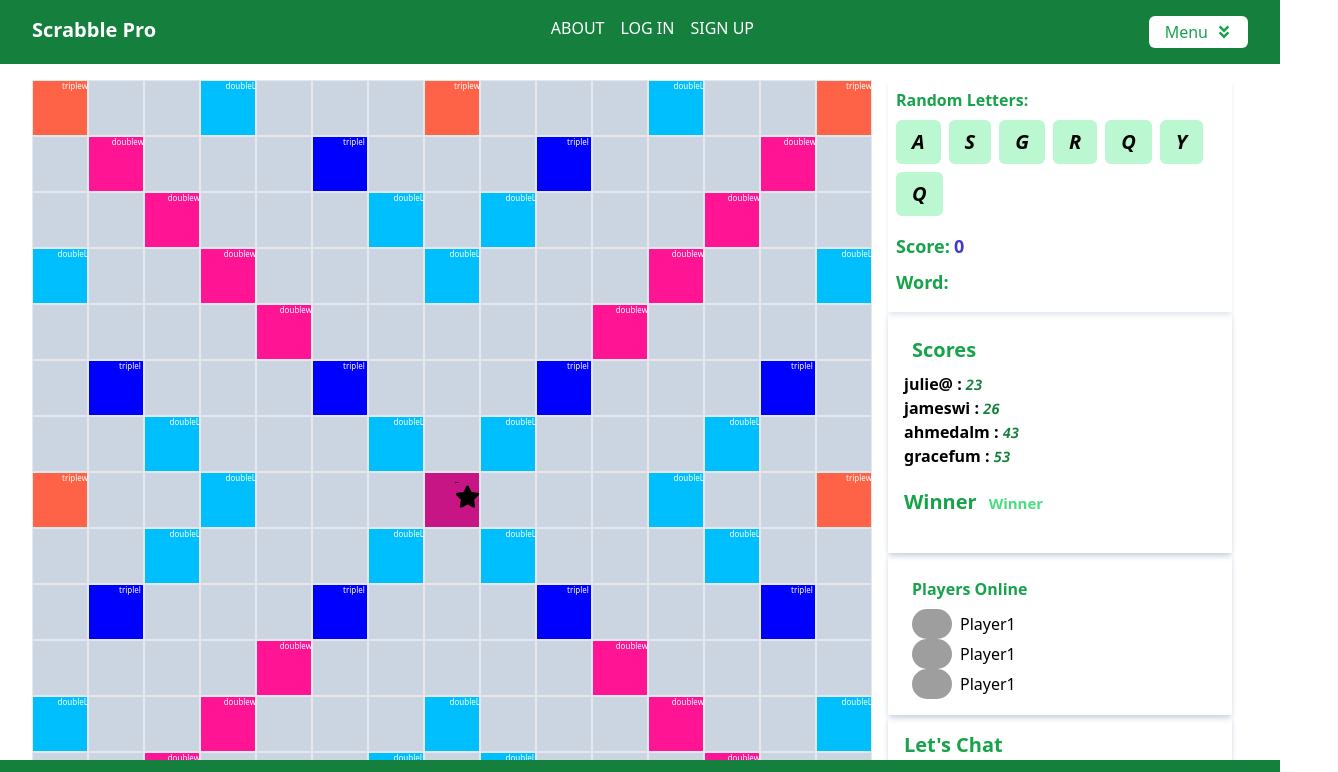
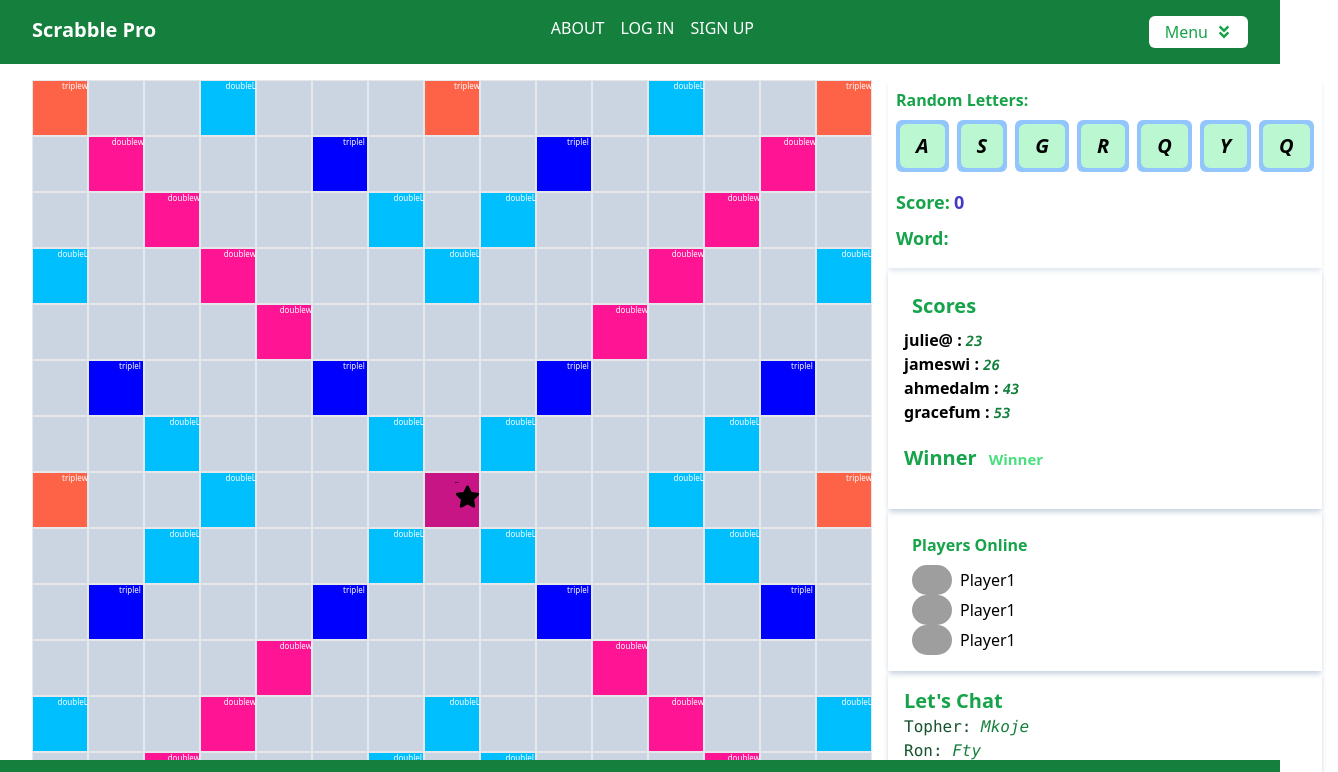
Before and after one commit to Topher254/scrabble, a React (Vite) app: page / in a window 1280 px wide. Shown: the top 772 px of the page, 1338 px wide, since content can reach past the window. Built offline with nearby package versions, Linux system fonts and the light colour scheme; data requests are answered from the project's data file; grey boxes are pictures that could not be loaded.

Commit message:
before merge

```diff
--- a/src/Components/Player2.jsx
+++ b/src/Components/Player2.jsx
@@ -281,15 +281,40 @@ const Play2 = () => {
     ],
   ];
 
-
   const letterValues = {
-    A: 1, B: 3, C: 3, D: 2, E: 1, F: 4, G: 2,
-    H: 4, I: 1, J: 8, K: 5, L: 1, M: 3, N: 1,
-    O: 1, P: 3, Q: 10, R: 1, S: 1, T: 1, U: 1,
-    V: 4, W: 4, X: 8, Y: 4, Z: 10
+    A: 1,
+    B: 3,
+    C: 3,
+    D: 2,
+    E: 1,
+    F: 4,
+    G: 2,
+    H: 4,
+    I: 1,
+    J: 8,
+    K: 5,
+    L: 1,
+    M: 3,
+    N: 1,
+    O: 1,
+    P: 3,
+    Q: 10,
+    R: 1,
+    S: 1,
+    T: 1,
+    U: 1,
+    V: 4,
+    W: 4,
+    X: 8,
+    Y: 4,
+    Z: 10,
   };
 
-  const [boardLetters, setBoardLetters] = useState(Array(15).fill().map(() => Array(15).fill("")));
+  const [boardLetters, setBoardLetters] = useState(
+    Array(15)
+      .fill()
+      .map(() => Array(15).fill(""))
+  );
   const [inputLetters, setInputLetters] = useState([]);
   const [randomLetters, setRandomLetters] = useState([]);
   const [isFirstInput, setIsFirstInput] = useState(true);
@@ -300,7 +325,7 @@ const Play2 = () => {
   }, []);
 
   const generateRandomLetters = () => {
-    const Alphabets = 'ABCDEFGHIJKLMNOPQRSTUVWXYZ';
+    const Alphabets = "ABCDEFGHIJKLMNOPQRSTUVWXYZ";
     let letters = [];
     for (let i = 0; i < 7; i++) {
       const randomIndex = Math.floor(Math.random() * Alphabets.length);
@@ -312,7 +337,10 @@ const Play2 = () => {
   const handleInputChange = (e) => {
     const inputLetter = e.target.value.toUpperCase();
     if (/^[A-Za-z]$/.test(inputLetter)) {
-      setInputLetters((prevInputLetters) => [...prevInputLetters, { letter: inputLetter }]);
+      setInputLetters((prevInputLetters) => [
+        ...prevInputLetters,
+        { letter: inputLetter },
+      ]);
       e.target.value = "";
     } else {
       alert("Please enter a single alphabetic character.");
@@ -320,7 +348,7 @@ const Play2 = () => {
   };
 
   const handleKeyPress = async (e, rowIndex, colIndex) => {
-    if (e.key === 'Enter') {
+    if (e.key === "Enter") {
       let inputLetter = e.target.value.toUpperCase();
 
       if (!randomLetters.includes(inputLetter)) {
@@ -337,11 +365,15 @@ const Play2 = () => {
 
       if (!isFirstInput) {
         const isValidMove =
-          (rowIndex === lastPosition.row && Math.abs(colIndex - lastPosition.col) === 1) ||
-          (colIndex === lastPosition.col && Math.abs(rowIndex - lastPosition.row) === 1);
+          (rowIndex === lastPosition.row &&
+            Math.abs(colIndex - lastPosition.col) === 1) ||
+          (colIndex === lastPosition.col &&
+            Math.abs(rowIndex - lastPosition.row) === 1);
 
         if (!isValidMove) {
-          alert("You can only place the letter adjacent to the last letter (up, down, left, or right).");
+          alert(
+            "You can only place the letter adjacent to the last letter (up, down, left, or right)."
+          );
           e.target.value = "";
           return;
         }
@@ -356,13 +388,16 @@ const Play2 = () => {
         return newBoardLetters;
       });
 
-      setInputLetters((prevInputLetters) => [...prevInputLetters, { letter: inputLetter, row: rowIndex, col: colIndex }]);
+      setInputLetters((prevInputLetters) => [
+        ...prevInputLetters,
+        { letter: inputLetter, row: rowIndex, col: colIndex },
+      ]);
 
       setLastPosition({ row: rowIndex, col: colIndex });
       setIsFirstInput(false);
 
       e.target.value = "";
-    } else if (e.key === 'Shift') {
+    } else if (e.key === "Shift") {
       // Map each input letter to its corresponding position in the random letters list
       let newRandomLetters = [...randomLetters];
       let newInputLetters = [];
@@ -372,7 +407,11 @@ const Play2 = () => {
         if (index !== -1) {
           newRandomLetters.splice(index, 1);
         } else {
-          newInputLetters.push({ letter, row: lastPosition.row, col: lastPosition.col });
+          newInputLetters.push({
+            letter,
+            row: lastPosition.row,
+            col: lastPosition.col,
+          });
         }
       });
 
@@ -398,7 +437,9 @@ const Play2 = () => {
 
     const sortedLetters = inputLetters.sort((a, b) => a.col - b.col);
 
-    const isVertical = sortedLetters.every(({ col }, i, arr) => col === arr[0].col);
+    const isVertical = sortedLetters.every(
+      ({ col }, i, arr) => col === arr[0].col
+    );
 
     if (isVertical) {
       sortedLetters.sort((a, b) => a.row - b.row);
@@ -465,21 +506,30 @@ const Play2 = () => {
         ))}
       </div>
       <div>
-
         <div className="flex flex-col shadow-md shadow-slate-200 mx-[1em] p-2 ml-4">
           <div className="text-green-600 font-bold mb-2">Random Letters:</div>
-        <div className="flex flex-wrap gap-2 mb-4">
+
+          <div className="flex  gap-2 mb-4 ">
             {randomLetters.map((letter, index) => (
+              <div className="bg-blue-300 rounded-md p-1 min-w-10 min-h-10  ">
                 <div
                   key={index}
-              className="bg-green-200 py-2 px-4 rounded-md text-xl italic font-bold"
+                  className="bg-green-200 py-2 flex  px-4 rounded-md text-xl min-w-10 min-h-10 italic font-bold"
                 >
-              {letter}
+                  <p className="">{letter}</p>
+                </div>
               </div>
             ))}
           </div>
-        <Words inputLetters={inputLetters} GridArray={GridArray} letterValues={letterValues} />
-      </div>  <div className="px-[1em] w-full rounded-md">
+          <div className="flex">
+            <Words
+              inputLetters={inputLetters}
+              GridArray={GridArray}
+              letterValues={letterValues}
+            />
+          </div>
+        </div>
+        <div className="px-[1em] w-full rounded-md">
           <div>
             <FirstDiv className="py-2" />
             <SecondDiv className="py-2" />
```
Lines whose indentation alone changed are shown as unchanged.
